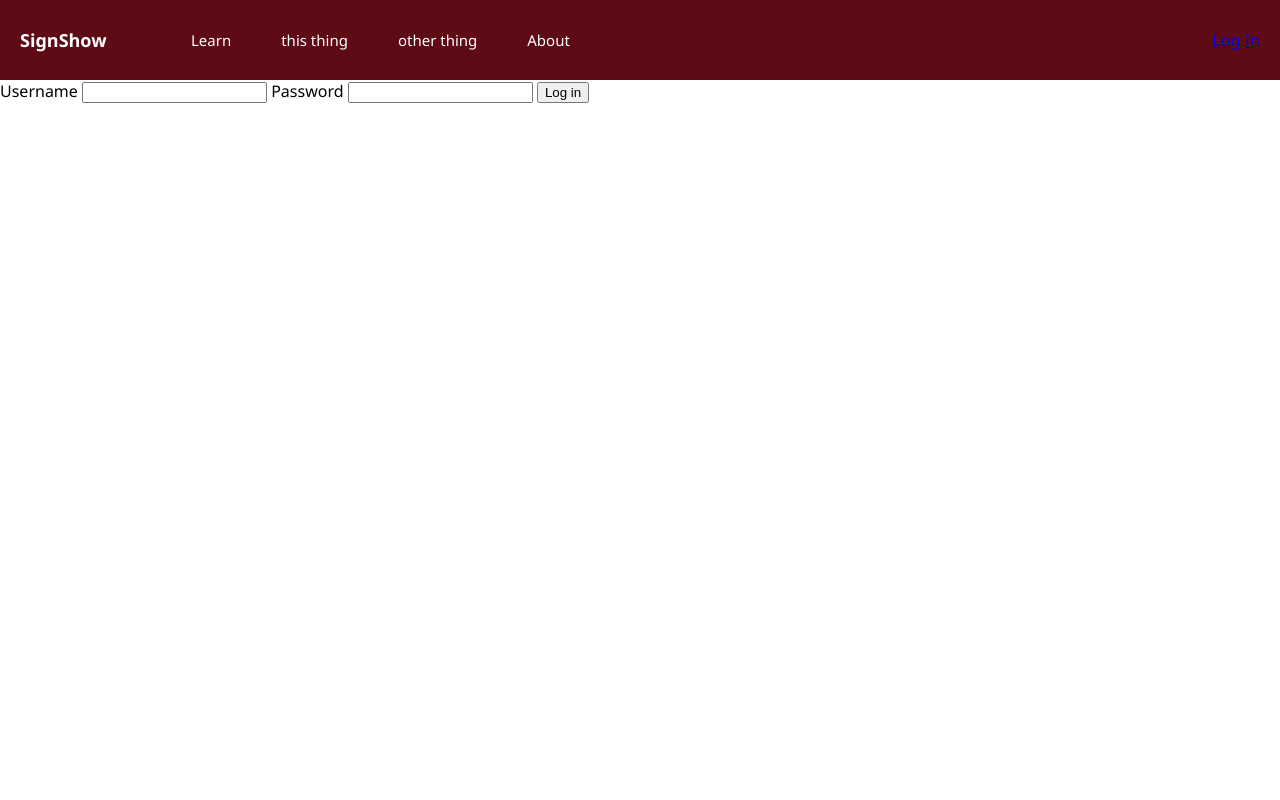
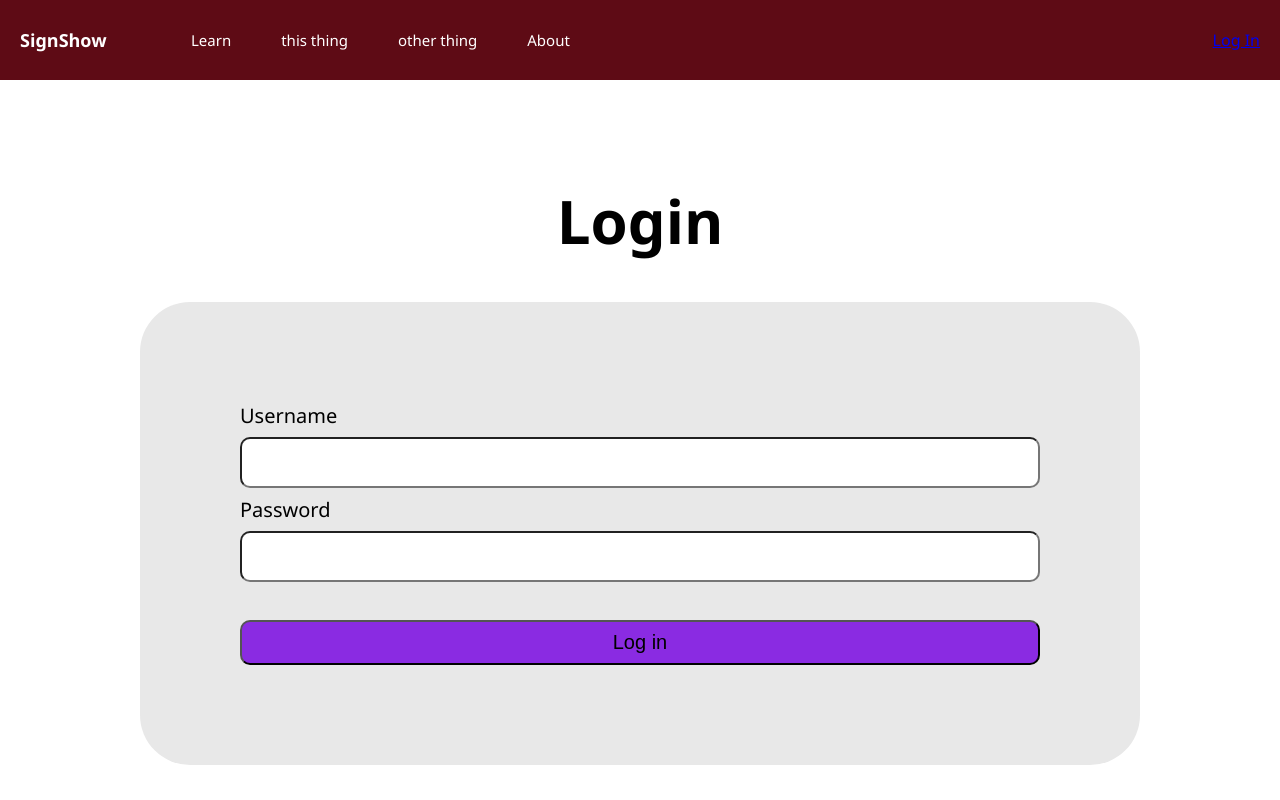
Before and after one commit to zed3538/signshow, a Flask app: page /login in a window 1280 px wide. Run offline with Flask 3, Linux system fonts and the light colour scheme.

Commit message:
Fixed up cards just need to style, styled login page

```diff
--- a/app.py
+++ b/app.py
@@ -18,6 +18,13 @@ def get_pages():
             'img_alt': 'smiley face',
             'title': 'ABC',
             'summary': 'abcdefg',
+        },
+                {
+            'link_href': 'abcdef',
+            'img_src': 'images/smiley.jpg',
+            'img_alt': 'smiley face',
+            'title': 'ABC',
+            'summary': 'abcdefg',
         }
     ]
     return pages
--- a/static/styles.css
+++ b/static/styles.css
@@ -82,24 +82,84 @@ h2 {
     font-size: 40px;
 }
 
-section div {
+.button {
     display: flex;
     justify-content: center;
     align-items: center;
-    min-height: 20rem;
+    min-height: 5rem;
+    padding: 30px;
+    border: 1px solid red;
+    font-size: 30px;
+    border-radius: 10px;
+
 }
 
-.three-column {
+.card {
+    border: 1px solid green;
+}
+
+.card img {
+    width: 50%;
+}
+
+.card p {
+    color: blueviolet;
+}
+
+.cards {
     display: grid;
     grid-template-columns: repeat(3, 1fr);
     gap: 10px;
-    width: 80%;
-    margin: auto;
-    margin-top: 40px;
-    margin-bottom: 50px;
+    margin-left: auto;
+    margin-right: auto;
+    padding: 100px;
+    width: 80rem;
+    border: 1px solid red;
 }
 
 .card-text {
     text-align: center;
     color:darkred;
 }
+
+form {
+    border-radius: 50px;
+    background-color: #E8E8E8;
+    padding: 100px;
+    width: 50rem;
+    margin-left: auto;
+    margin-right: auto;
+}
+
+input[type=text], input[type=password] {
+    text-align: center;
+    font-size: 20px;
+    display: inline-block;
+    margin: 8px 0;
+    padding: 12px 20px;
+    width: 100%;
+    box-sizing: border-box;
+    border-radius: 10px;
+}
+
+label[for=username], label[for=password] {
+    text-align: center;
+    display: inline-block;
+    font-size: 20px;
+}
+
+button[type=submit] {
+    display: flex;
+    justify-content: center;
+    align-items: center;
+    height: 45px;
+    width: 100%;
+    margin-top: 30px;
+    border-radius: 10px;
+    background-color: blueviolet;
+    font-size: 20px;
+}
+
+button[type=submit]:hover {
+    background-color: red;
+}
--- a/templates/index.html
+++ b/templates/index.html
@@ -4,7 +4,7 @@
 
     <section class="hero">
         <h1>SignShow</h1>
-        <div>
+        <div class="button">
             <button type="button" class="button">Get Started!</button>
         </div>
     <!-- info stuff -->
--- a/templates/login.html
+++ b/templates/login.html
@@ -1,5 +1,6 @@
 {% extends 'base.html' %}
 {% block content %}
+    <h1>Login</h1>
         <form action="/" method="post">
             <label for="username">Username</label>
             <input type="text" name="username">
```
Also changed, not shown: readme.txt. Lines whose indentation alone changed are shown as unchanged.
